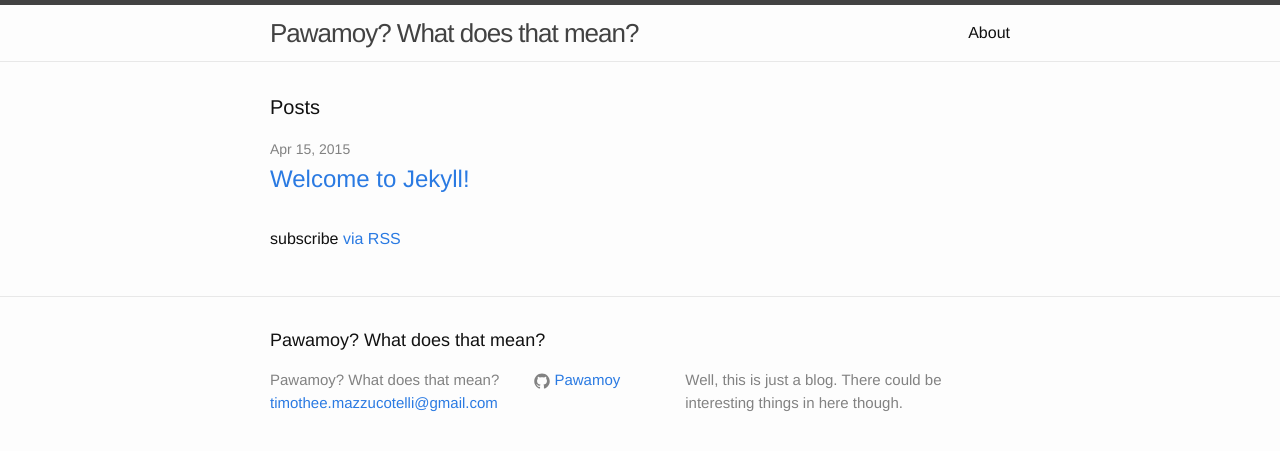
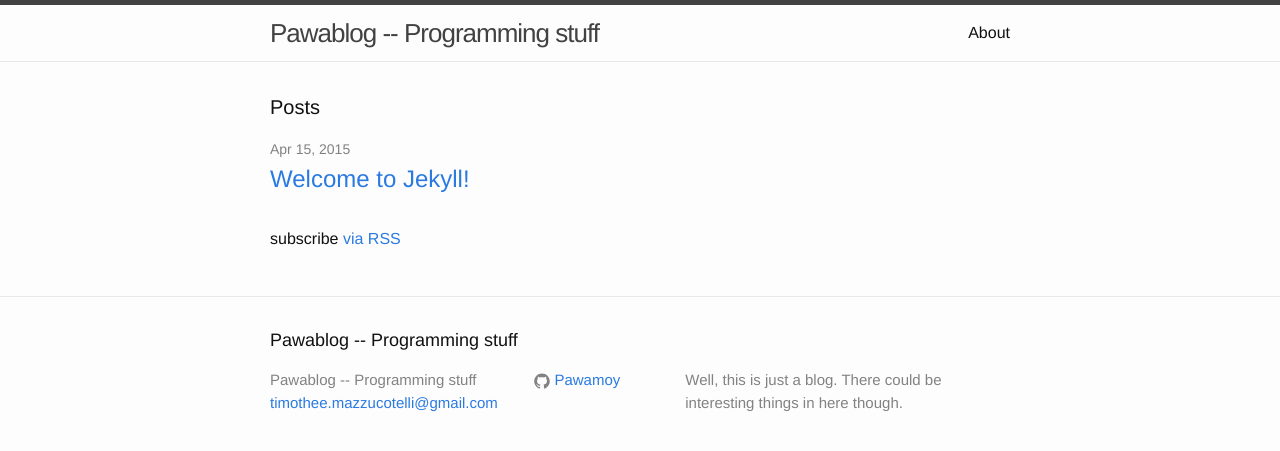
Before and after one commit to pawamoy/website, a Jekyll site: the page built from index.html, in a window 1280 px wide. Shown: the top 451 px of the page. Built offline with Jekyll 4.4.1, drawn with Linux system fonts in a browser that asks for light colours.

Commit message:
Change title

```diff
--- a/_config.yml
+++ b/_config.yml
@@ -1,5 +1,6 @@
 # Site settings
-title: Pawamoy? What does that mean?
+title: Pawablog -- Programming stuff
+
 email: timothee.mazzucotelli@gmail.com
 description: > # this means to ignore newlines until "baseurl:"
   Well, this is just a blog. There could be interesting things in here though.
```
